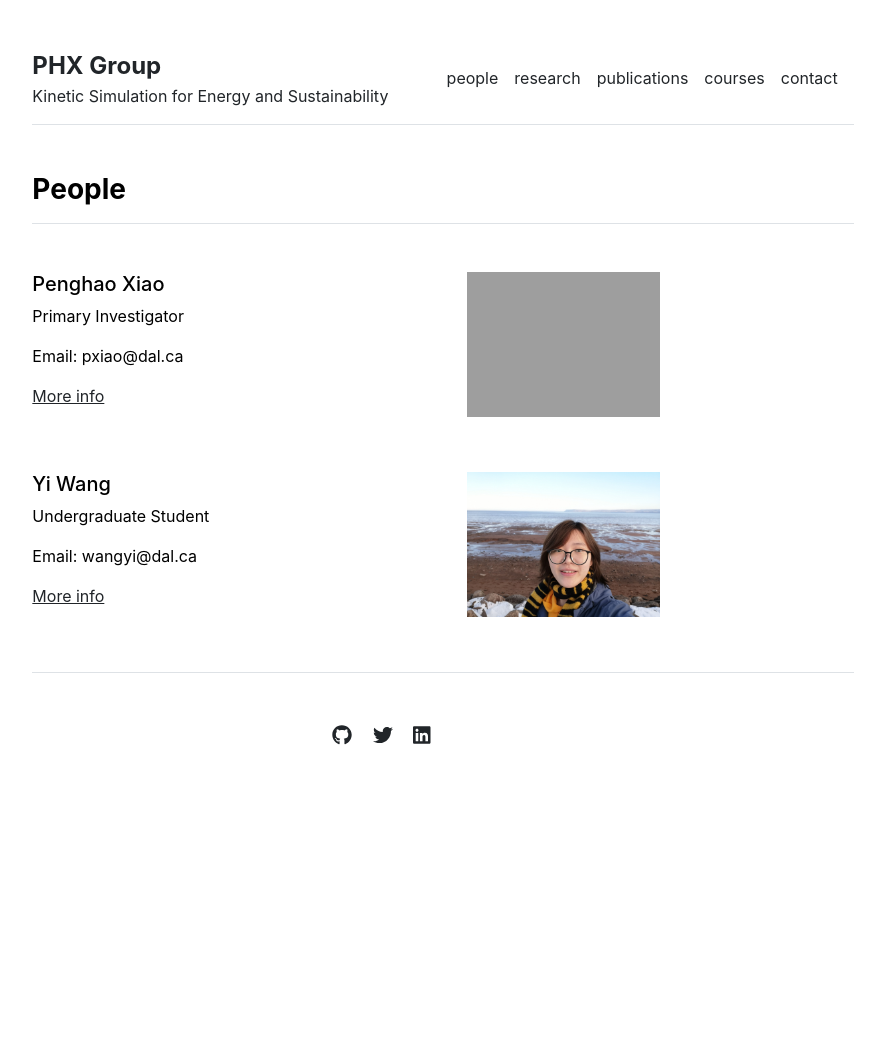
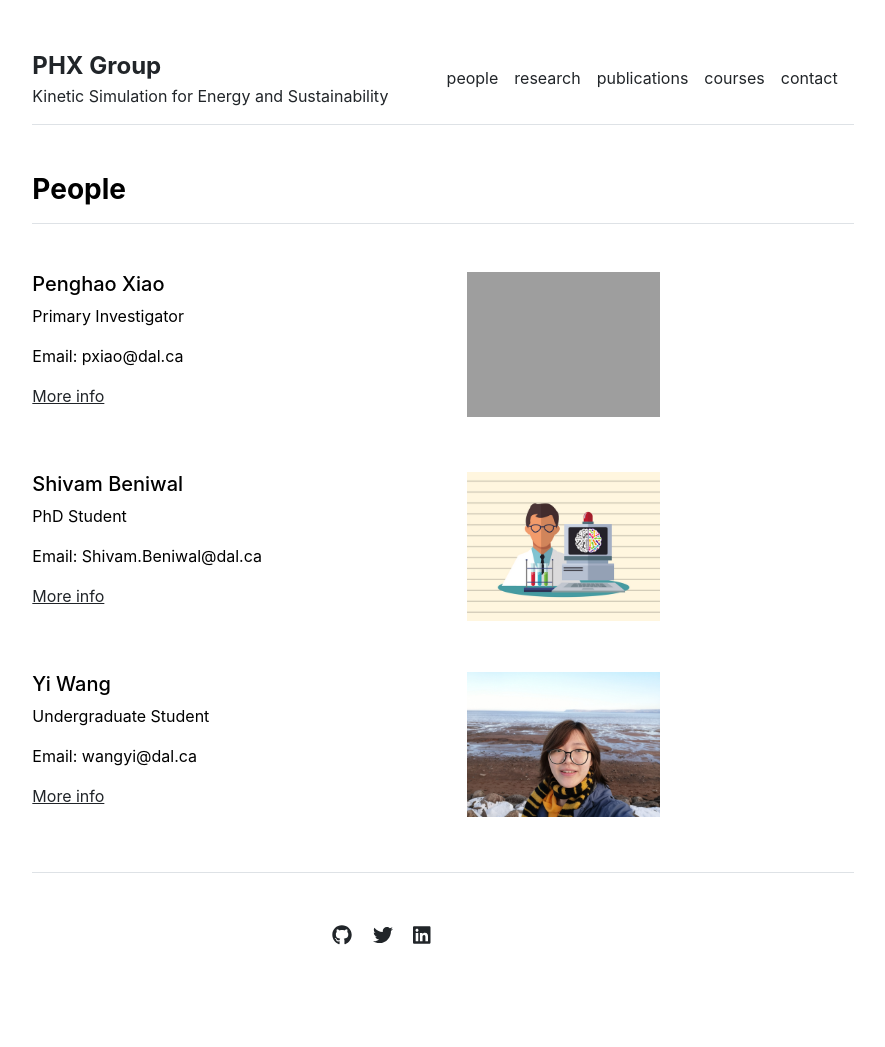
Before and after one commit to penghao-xiao/xiao_group, a Jekyll site: the page built from people.md, in a window 1280 px wide. Shown: the whole page, without its empty margins (197-1082 px from the left). Built offline with Jekyll 4.4.1, drawn with Linux system fonts in a browser that asks for light colours; before the commit the page ends 900 px from its top, so only the background shows below that.

Commit message:
add Shivam

```diff
--- a/_data/settings.yml
+++ b/_data/settings.yml
@@ -7,6 +7,7 @@ menu:
 
 people:
 - {name: 'Penghao Xiao', role: 'Primary Investigator', department: 'Physics & Atmospheric Science', institution: 'Dalhousie University', address: 'Halifax, NS, Canada', email: 'pxiao@dal.ca', phone: '(902) 494-2340', office: 'Dunn Building 230', image: 'assets/img/primary-investigator.jpg', url: 'primary-investigator'}
+- {name: 'Shivam Beniwal', role: 'PhD Student', department: 'Physics & Atmospheric Science', institution: 'Dalhousie University', email: 'Shivam.Beniwal@dal.ca', office: 'Dunn Building 243', image: 'assets/img/graduate_student.png', url: 'shivam-beniwal'}
 - {name: 'Yi Wang', role: 'Undergraduate Student', department: 'Physics & Atmospheric Science', institution: 'Dalhousie University', email: 'wangyi@dal.ca', office: 'Dunn Building 320', image: 'assets/img/YiWang.jpg', url: 'Yi-Wang'}
 
 courses:
```
Also changed, not shown: assets/img/graduate_student.png (added).
